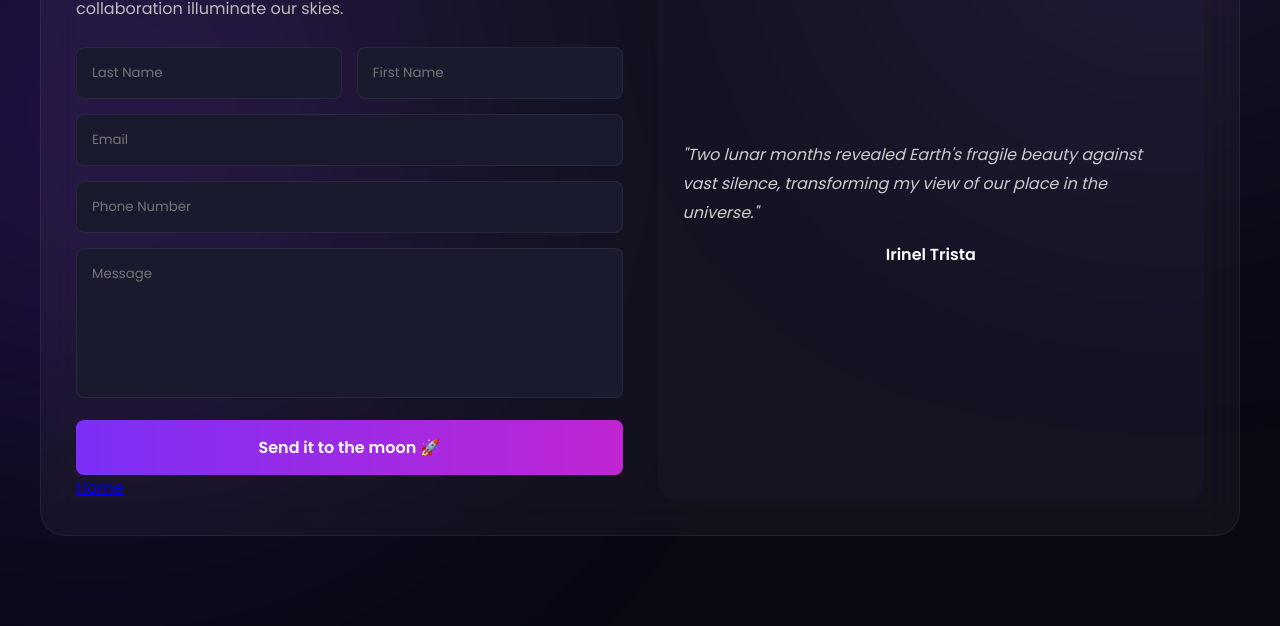
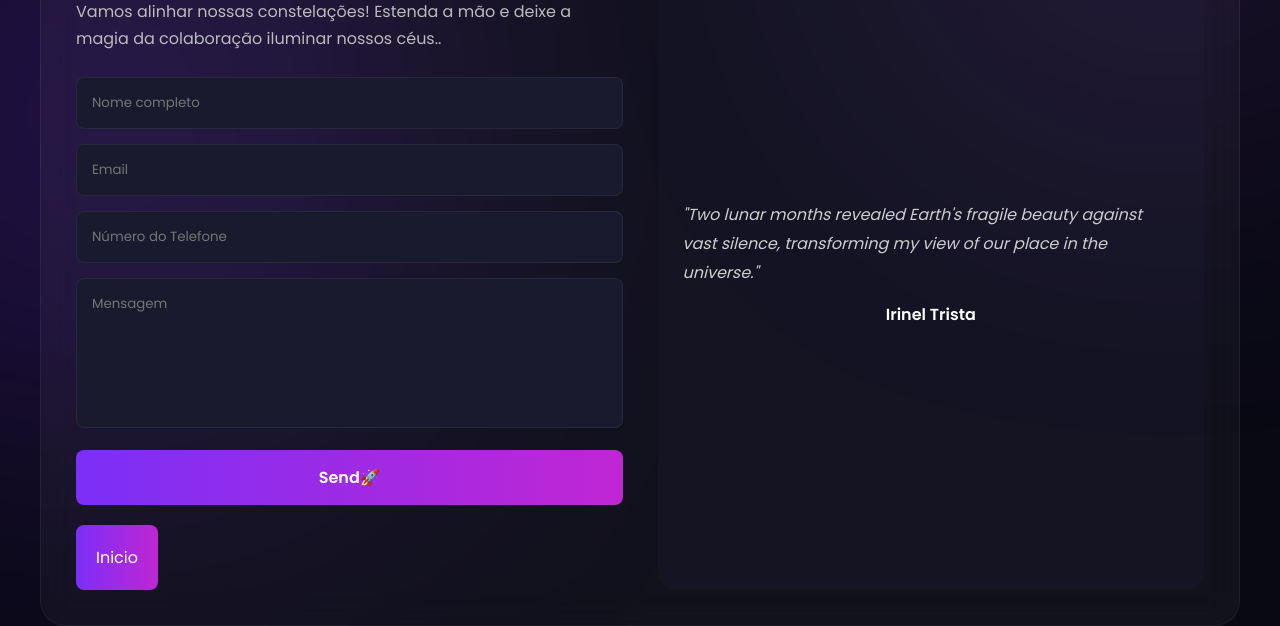
Before and after one commit to antoniosantos511/astro-vision, a plain HTML site: page login/login.html in a window 1280 px wide. Shown: the part 281-907 px from the top of the page. Before the commit the page ends 817 px from the top, so only its background shows below. Drawn offline with Linux system fonts and the light colour scheme.

Commit message:
atualiza Astro Vision

```diff
--- a/login/login.css
+++ b/login/login.css
@@ -79,6 +79,7 @@ body::after{
     font-size:68px;
     font-weight:800;
     line-height:1;
+    margin-top:30px;
 }
 
 .title span{
@@ -257,3 +258,22 @@ blockquote{
         gap:0;
     }
 }
+
+
+.button a {
+    display: inline-block;
+    width: auto;
+    padding: 20px 20px;
+    margin-top: 20px;
+    text-decoration: none;
+    color: white;
+    font-weight: 70px;
+    background: linear-gradient(90deg, #7b2ff7, #c026d3);
+    border-radius: 8px;
+    align-items: center;
+}
+
+.button a:hover {
+    transform: translateY(-3px);
+    box-shadow: 0 8px 25px rgb(255, 0, 0);
+}
--- a/login/login.html
+++ b/login/login.html
@@ -1,14 +1,17 @@
 <!DOCTYPE html>
-<html lang="pt-br">
+<html lang="en">
 <head>
     <meta charset="UTF-8">
     <meta name="viewport" content="width=device-width, initial-scale=1.0">
     <title>login</title>
 
+
     <link rel="preconnect" href="https://fonts.googleapis.com">
     <link href="https://fonts.googleapis.com/css2?family=Poppins:wght@300;400;500;600;700;800&display=swap" rel="stylesheet">
 
     <link rel="stylesheet" href="login.css">
+
+    <link rel="icon" type="image/png" href="/fotos/astro.png">
 </head>
 
 <body>
@@ -27,28 +30,27 @@
             <h2>Let's connect constellations</h2>
 
             <p>
-                Let's align our constellations! Reach out and let the magic of
-                collaboration illuminate our skies.
+             Vamos alinhar nossas constelações! Estenda a mão e deixe a magia da
+            colaboração iluminar nossos céus..
             </p>
 
             <form>
 
                 <div class="row">
-
-                    <input type="text" placeholder="Last Name">
-
-                    <input type="text" placeholder="First Name">
-
+                    <input type="text" placeholder="Nome completo">
                 </div>
 
                 <input type="email" placeholder="Email">
 
-                <input type="text" placeholder="Phone Number">
+                <input type="text" placeholder="Número do Telefone">
 
-                <textarea placeholder="Message"></textarea>
+                <textarea placeholder="Mensagem"></textarea>
 
-                <button>Send it to the moon 🚀</button>
-               <a href="../index.html">Home</a>
+                <button>Send🚀</button>
+
+                <div class="button">
+                    <a href="../index.html">Inicio</a>
+                </div>
 
             </form>
 
```
Also changed, not shown: contato/contato.html (+2 -0 lines), earth/earth.html (+2 -0 lines), explorar/explorar.html (+1 -1 lines), jupiter/jupiter.html (+2 -0 lines), mars/mars.html (+1 -0 lines), mercury/mercury.html (+2 -0 lines), neptune/neptune.html (+2 -0 lines), saturn/saturn.html (+9 -21 lines), style.css (+119 -27 lines), uranus/uranus.html (+2 -0 lines), venus/venus.html (+2 -0 lines).
